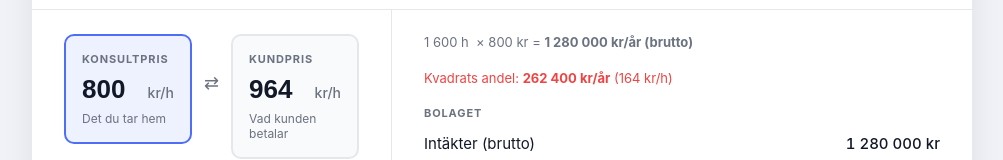
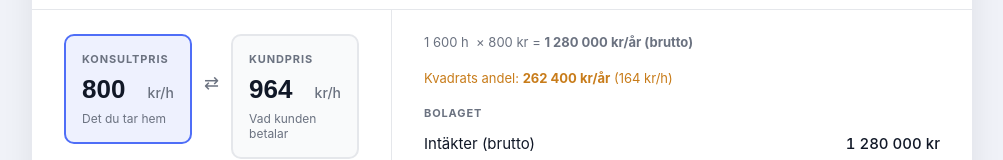
Before and after one commit to SimpleCookie/kvadrat-pris, a React (Vite) app: page / in a window 1280 px wide. Both pictures are taken after a click on the button "Prognos →". Shown: the part 126-286 px from the top of the page, without its empty margins (138-1141 px from the left). Built offline with nearby package versions, Linux system fonts and the light colour scheme.

Commit message:
style: change Kvadrats andel color to orange

```diff
--- a/src/App.css
+++ b/src/App.css
@@ -530,9 +530,10 @@
   letter-spacing: 0.06em;
   margin-top: 0.1rem;
 }
+
 .forecast-kvadrat-cut {
   margin-top: 0.25rem;
-  color: var(--deduction);
+  color: #c87c1a;
 }
 
 .forecast-comparison-text {
@@ -544,6 +545,7 @@
 .forecast-comparison-text strong {
   color: var(--text-primary);
 }
+
 /* ─── Employee comparison block ─────────────────────────────────────────── */
 .forecast-block-comparison {
   background: var(--active-bg);
```
